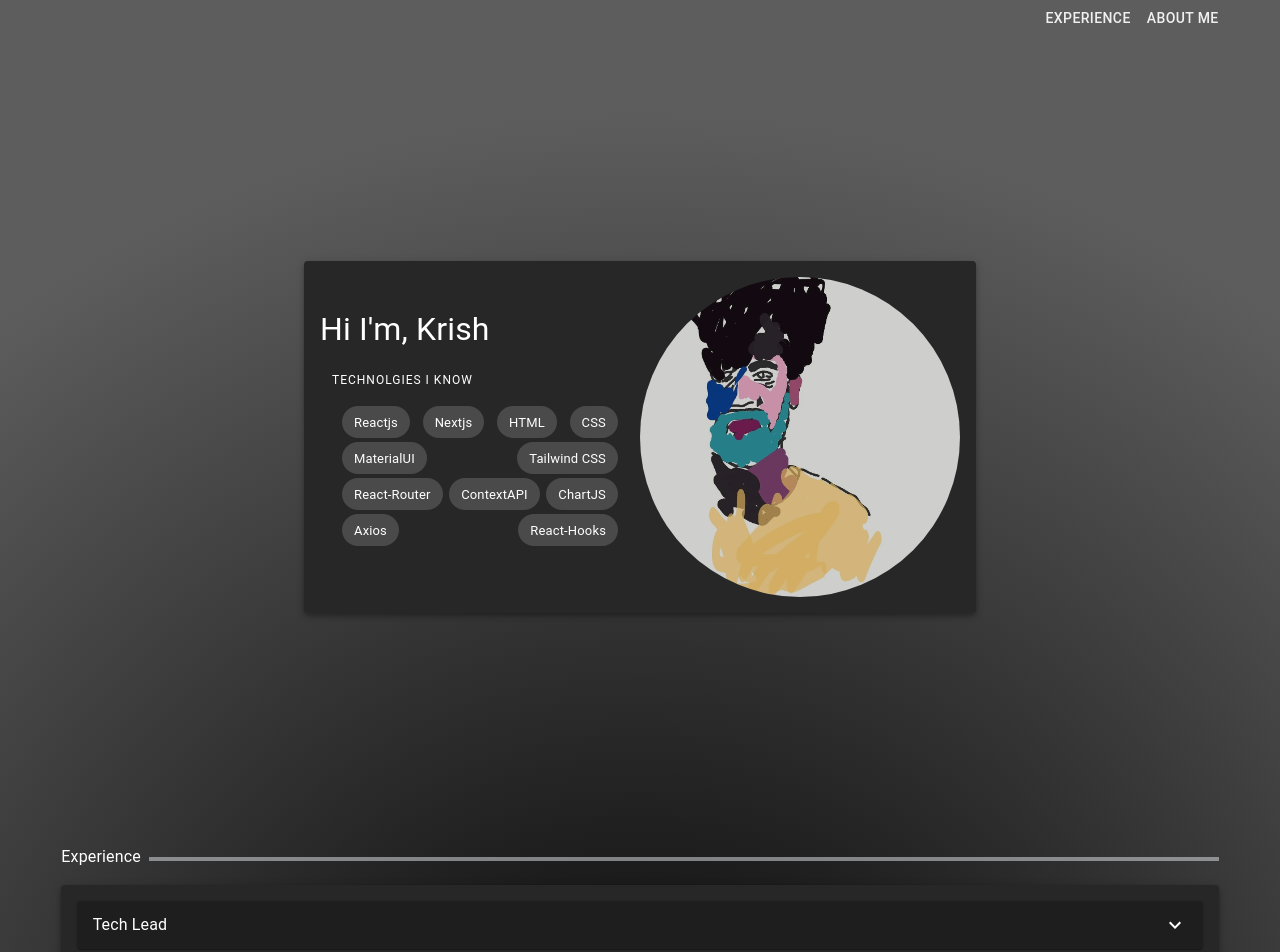
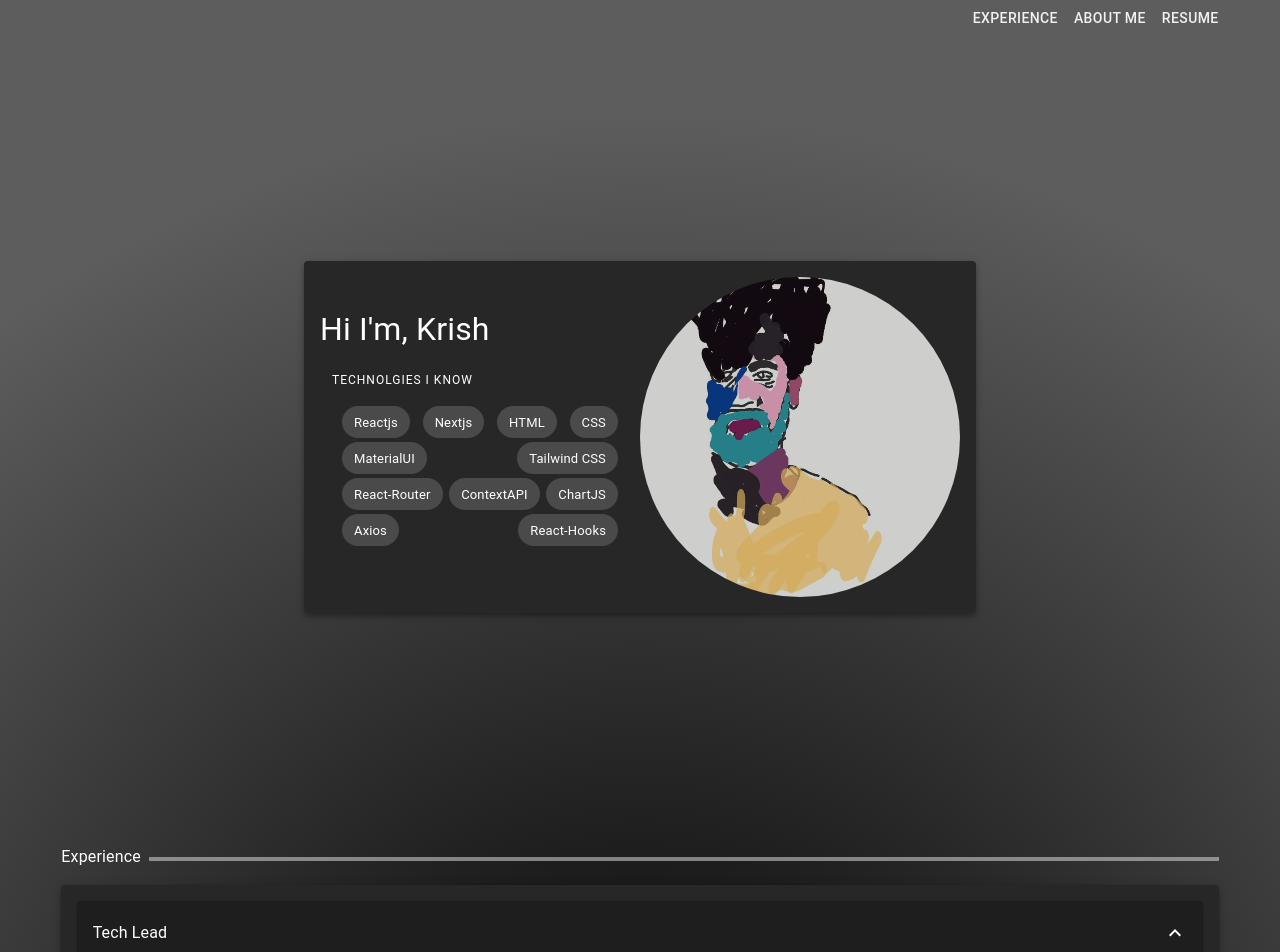
Before and after one commit to krishnakalyana/portfolio, a Next.js app: page / in a window 1280 px wide. Shown: the top 952 px of the page. Built offline with nearby package versions, Linux system fonts and the light colour scheme.

Commit message:
scroll feature added

```diff
--- a/app/api/experience/route.js
+++ b/app/api/experience/route.js
@@ -5,6 +5,7 @@ export async function GET(request) {
   return NextResponse.json({
     data: [
       {
+        open: true,
         designation: "Tech Lead",
         company: "SFLHUB",
         startDate: "1/1/2023",
@@ -28,6 +29,7 @@ export async function GET(request) {
           "SFL is a company that provides logistics services to businesses through technology.",
       },
       {
+        open: false,
         designation: "Software Engineer",
         company: "Snehix",
         startDate: "7/1/2020",
@@ -47,6 +49,7 @@ export async function GET(request) {
           "Snehix is developing an ecosystem around E-ink tablet (The Blackboard).",
       },
       {
+        open: false,
         designation: "Quality Assurance Engineer",
         company: "Codemasters",
         startDate: "2/1/2020",
--- a/app/page.js
+++ b/app/page.js
@@ -1,12 +1,19 @@
+"use client";
 import Experience from "@/components/Experience";
 import Intro from "@/components/Intro";
 import Navbar from "@/components/Navbar";
-
+import { useRef } from "react";
 import "./globals.css";
 
 export default function Home() {
+  const ref = useRef(null);
+
+  const swiitchToExp = () => {
+    ref.current?.scrollIntoView({ behavior: "smooth" });
+  };
+
   return (
-    <main className="overflow-x-hidden">
+    <main className="overflow-x-hidden ">
       <div
         style={{
           width: "100%",
@@ -19,12 +26,12 @@ export default function Home() {
         }}
       ></div>
       <section>
-        <Navbar />
+        <Navbar swiitchToExp={swiitchToExp} />
       </section>
       <section>
         <Intro />
       </section>
-      <section>
+      <section ref={ref}>
         <Experience />
       </section>
     </main>
--- a/components/Experience.jsx
+++ b/components/Experience.jsx
@@ -20,6 +20,11 @@ import FiberManualRecordIcon from "@mui/icons-material/FiberManualRecord";
 import { motion } from "framer-motion";
 function Experience() {
   const [experienceData, setexperienceData] = useState([]);
+  const handleExpOpen = (index, open) => {
+    let tempExperienceData = [...experienceData];
+    tempExperienceData[index].open = !open;
+    setexperienceData(tempExperienceData);
+  };
   useEffect(() => {
     axios.get("/api/experience").then((res) => {
       let { data } = res.data;
@@ -48,7 +53,10 @@ function Experience() {
             }}
           >
             <Paper key={index} elevation={4} className="w-11/12 p-4">
-              <Accordion>
+              <Accordion
+                expanded={exp.open}
+                onChange={() => handleExpOpen(index, exp.open)}
+              >
                 <AccordionSummary
                   expandIcon={<ExpandMoreIcon />}
                   aria-controls="panel1a-content"
--- a/components/Navbar.jsx
+++ b/components/Navbar.jsx
@@ -2,7 +2,7 @@
 import { Button } from "@mui/material";
 import React from "react";
 import { motion } from "framer-motion";
-function Navbar() {
+function Navbar({ swiitchToExp }) {
   return (
     <motion.div
       className=" flex justify-center w-screen "
@@ -20,8 +20,9 @@ function Navbar() {
       }}
     >
       <div className="w-11/12  flex flex-row-reverse ">
+        <Button>Resume</Button>
         <Button>About Me</Button>
-        <Button>Experience </Button>
+        <Button onClick={() => swiitchToExp()}>Experience </Button>
       </div>
     </motion.div>
   );
```
